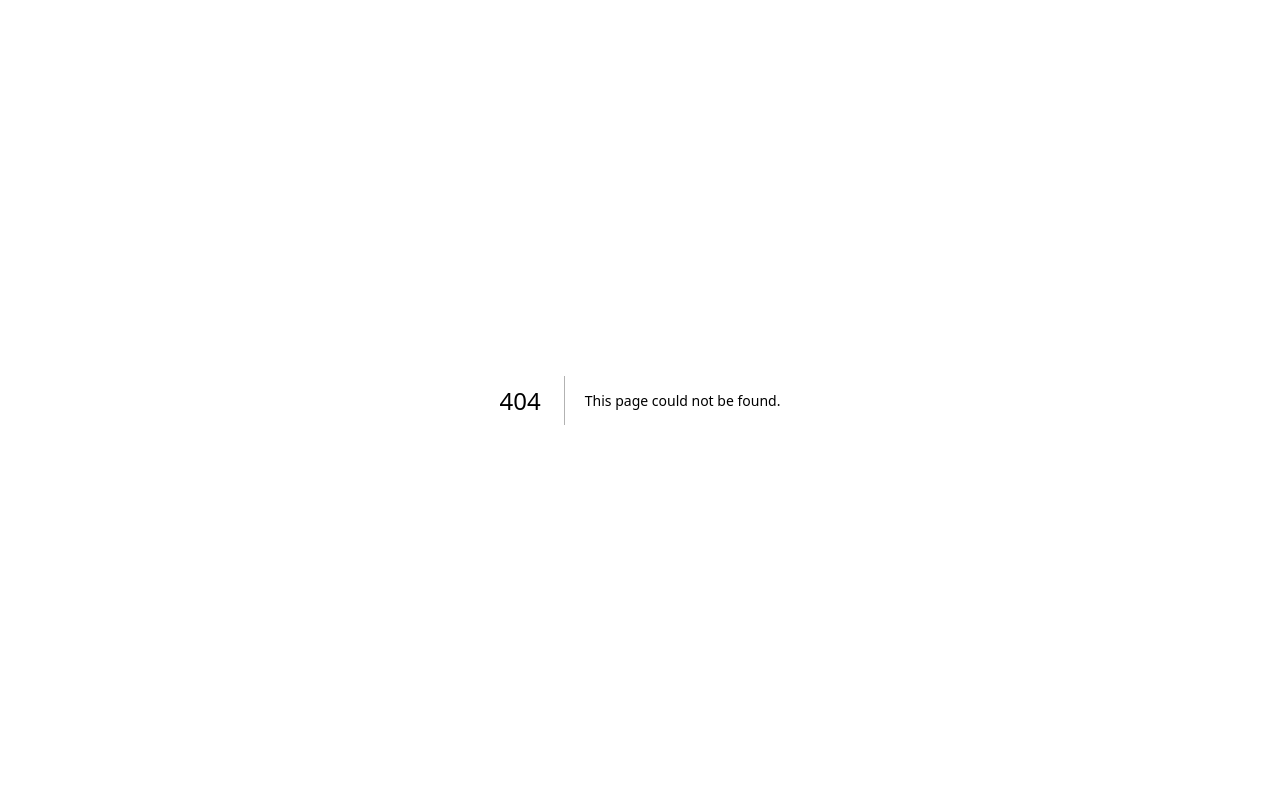
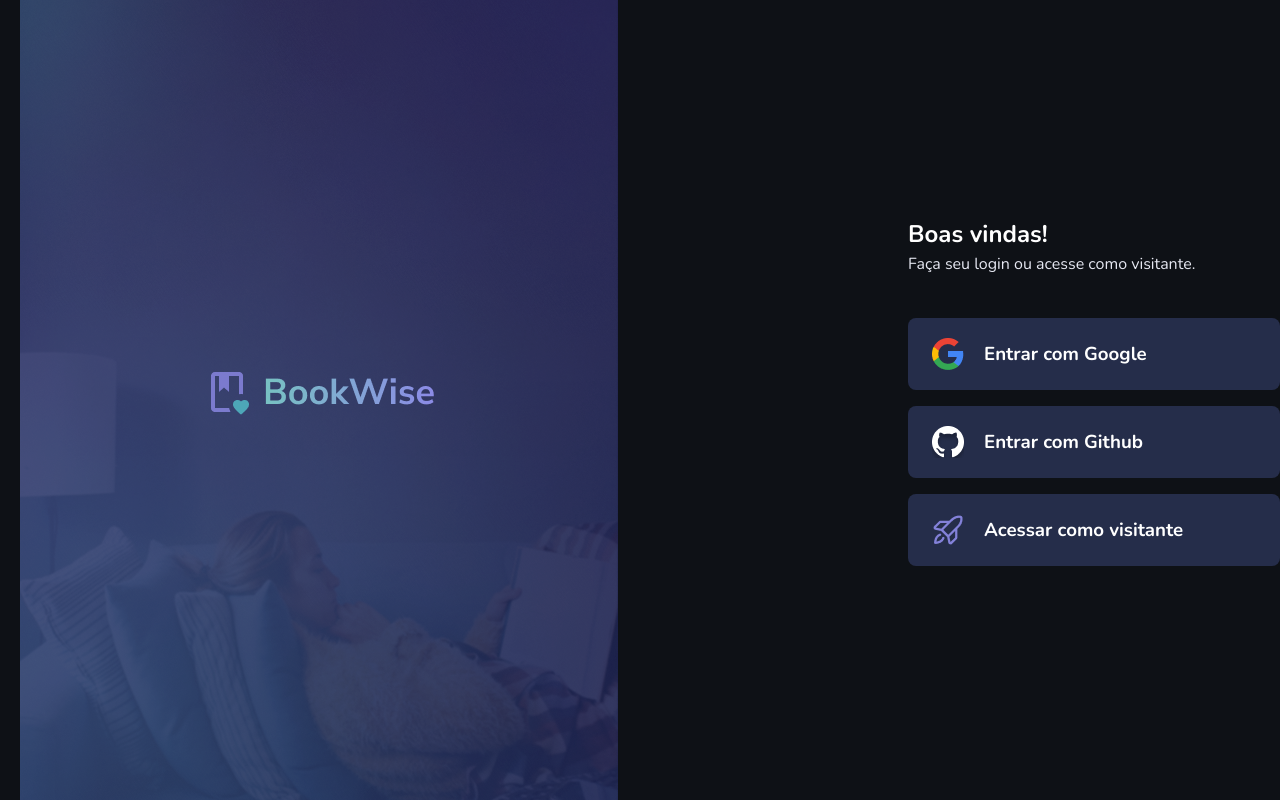
Before and after one commit to HeitorNOC/BookWise, a Next.js app: page /Login in a window 1280 px wide. Before the commit this address had no page. Built offline with nearby package versions, Linux system fonts and the light colour scheme.

Commit message:
login page

```diff
--- /dev/null
+++ b/src/pages/Login/index.tsx
@@ -0,0 +1,39 @@
+import { Container, Left, LoginType, Options, Right } from "./styles";
+import Hero from '../../assets/images/Home.png'
+import Google from '../../assets/images/logos_google-icon.png'
+import Github from '../../assets/images/akar-icons_github-fill.png'
+import Rocket from '../../assets/images/RocketLaunch.png'
+import Image from "next/image";
+
+export default function Login() {
+  return (
+    <Container>
+      <Left>
+        <Image
+          src={Hero}
+          alt="BookWise"
+        />
+      </Left>
+      <Right>
+        <Options>
+          <div className="upper">
+            <h2>Boas vindas!</h2>
+            <p>Faça seu login ou acesse como visitante.</p>
+          </div>
+          <LoginType>
+            <Image src={Google} alt="Google"/>
+            <h3>Entrar com Google</h3>
+          </LoginType>
+          <LoginType>
+            <Image src={Github} alt="Github"/>
+            <h3>Entrar com Github</h3>
+          </LoginType>
+          <LoginType>
+            <Image src={Rocket} alt="Rocket"/>
+            <h3>Acessar como visitante</h3>
+          </LoginType>
+        </Options>
+      </Right>
+    </Container>
+  )
+}
--- /dev/null
+++ b/src/pages/Login/styles.ts
@@ -0,0 +1,55 @@
+import { styled } from "@stitches/react";
+
+export const Container = styled('div', {
+  maxWidth: 1440,
+  maxHeight: "100vh",
+  display: "flex",
+  justifyContent: "space-between",
+  alignItems: "center",
+  overflow: "hidden"
+})
+
+export const Left = styled('div', {
+  padding: "20px 0 15px 20px",
+})
+
+export const Right = styled('div', {
+  display: "flex",
+  alignItems: "center",
+  justifyContent: "center"
+})
+
+export const Options = styled('div', {
+  display: "grid",
+  alignItems: "center",
+  justifyContent: "center",
+
+
+  '.upper' : {
+    h2 : {
+      fontSize: 24,
+      marginBottom: 2,
+    },
+    p: {
+      fontWeight: 400,
+      fontSize: "$md",
+      lineHeight: "160%",
+      color: "$gray200",
+    },
+
+    marginBottom: 40,
+  }
+
+})
+
+export const LoginType = styled('div', {
+  display: 'flex',
+  flexDirection: 'row',
+  alignItems: 'center',
+  padding: '20px 24px',
+  gap: 20,
+  width: 372,
+  backgroundColor: "$gray600",
+  marginBottom: 16,
+  borderRadius: 8,
+})
--- a/src/pages/index.tsx
+++ b/src/pages/index.tsx
@@ -1,5 +1,7 @@
+import Login from "./Login";
+
 export default function Home() {
   return (
-    <div>Hello World</div>
+    <Login />
   )
 }
```
